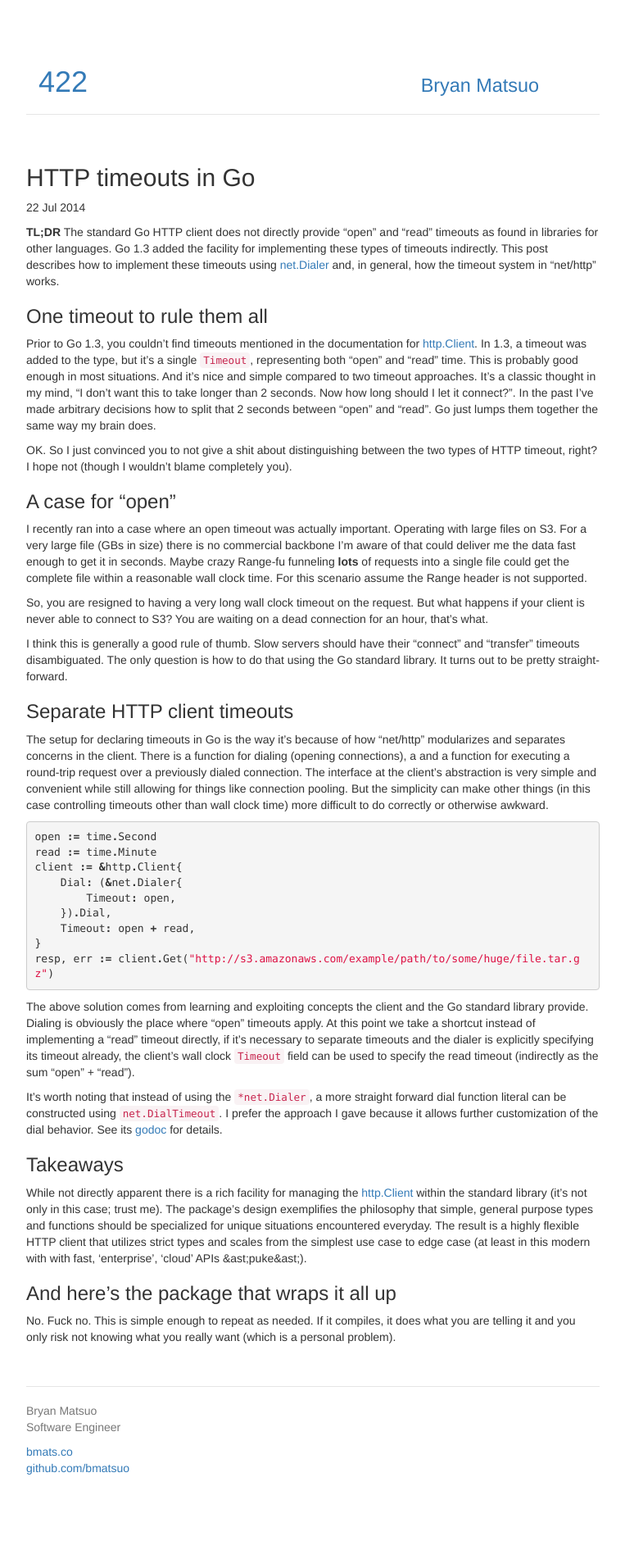
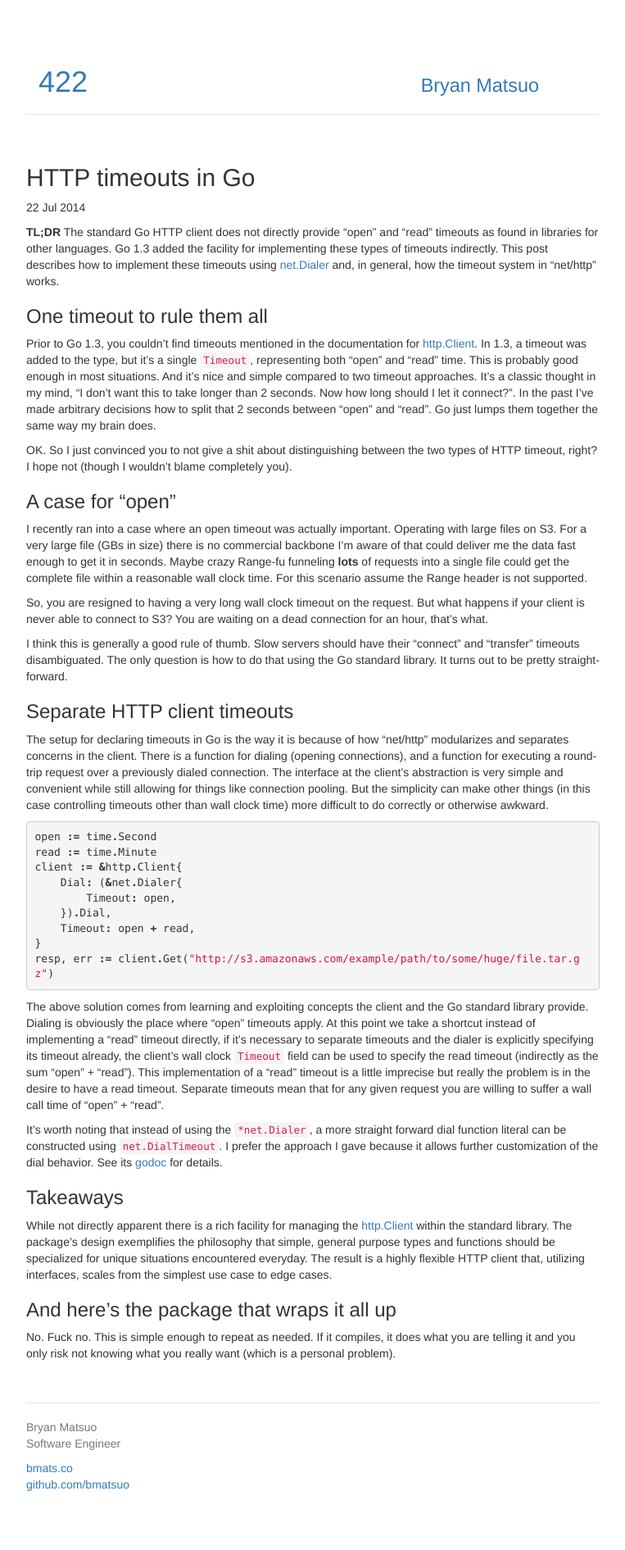
Before and after one commit to bmatsuo/bmatsuo.github.io, a Jekyll site: the page built from _posts/2014-07-22-http-timeouts-in-go.markdown, in a window 1280 px wide. Shown: the whole page at 82% size, without its empty margins (258-1021 px from the left). Built offline with Jekyll 4.4.1, drawn with Linux system fonts in a browser that asks for light colours; nearby versions of some CDN libraries.

Commit message:
cleanup http timeouts

```diff
--- a/_posts/2014-07-22-http-timeouts-in-go.markdown
+++ b/_posts/2014-07-22-http-timeouts-in-go.markdown
@@ -48,9 +48,9 @@ straight-forward.
 
 ###Separate HTTP client timeouts
 
-The setup for declaring timeouts in Go is the way it's because of how
+The setup for declaring timeouts in Go is the way it is because of how
 "net/http" modularizes and separates concerns in the client. There is a
-function for dialing (opening connections), a and a function for executing a
+function for dialing (opening connections), and a function for executing a
 round-trip request over a previously dialed connection. The interface at the
 client's abstraction is very simple and convenient while still allowing for
 things like connection pooling. But the simplicity can make other things (in
@@ -75,7 +75,10 @@ timeouts apply.  At this point we take a shortcut instead of implementing a
 "read" timeout directly, if it's necessary to separate timeouts and the dialer
 is explicitly specifying its timeout already, the client's wall clock `Timeout`
 field can be used to specify the read timeout (indirectly as the sum "open" +
-"read").
+"read"). This implementation of a "read" timeout is a little imprecise but
+really the problem is in the desire to have a read timeout. Separate timeouts
+mean that for any given request you are willing to suffer a wall call time of
+"open" + "read".
 
 It's worth noting that instead of using the `*net.Dialer`, a more straight
 forward dial function literal can be constructed using `net.DialTimeout`.  I
@@ -85,13 +88,11 @@ behavior. See its [godoc](http://godoc.org/net#Dialer) for details.
 ###Takeaways
 
 While not directly apparent there is a rich facility for managing the
-[http.Client](http://godoc.org/net/http) within the standard library (it's not
-only in this case; trust me). The package's design exemplifies the philosophy
-that simple, general purpose types and functions should be specialized for
-unique situations encountered everyday. The result is a highly flexible HTTP
-client that utilizes strict types and scales from the simplest use case to edge
-case (at least in this modern with with fast, 'enterprise', 'cloud' APIs
-&ast;puke&ast;).
+[http.Client](http://godoc.org/net/http) within the standard library. The
+package's design exemplifies the philosophy that simple, general purpose types
+and functions should be specialized for unique situations encountered everyday.
+The result is a highly flexible HTTP client that, utilizing interfaces, scales
+from the simplest use case to edge cases.
 
 ###And here's the package that wraps it all up
 
```
